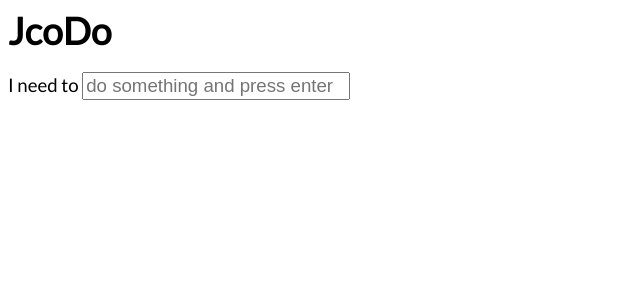
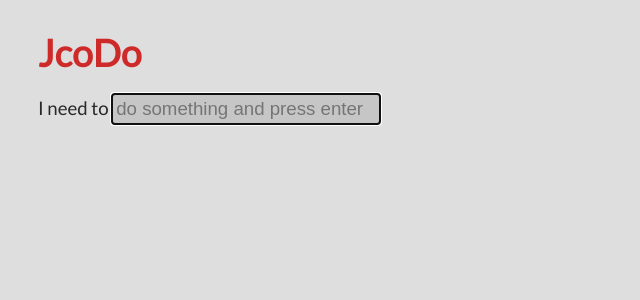
Before and after one commit to Jcovln/JcoDo, a Vue app: page / in a window 1280 px wide. Shown: the top 300 px of the page, without its empty margins (0-640 px from the left). Built offline with nearby package versions, Linux system fonts and the light colour scheme.

Commit message:
add input focus and update style

```diff
--- a/src/App.vue
+++ b/src/App.vue
@@ -18,11 +18,22 @@ export default {
 
 <style>
 @import url('https://fonts.googleapis.com/css?family=Lato');
+body {
+  background-color: #DEDEDE;
+  color: #282828;
+}
+input[type="text"] {
+  background-color: #C6C6C6;
+  border: none;
+  padding: 4px;
+}
 #app {
   font-family: 'Lato', sans-serif;
   font-size: 14pt;
+  margin: 30px;
 }
 #app h1 {
   margin: 0;
+  color: #CF2A2A;
 }
 </style>
--- a/src/components/JcoDo.vue
+++ b/src/components/JcoDo.vue
@@ -1,6 +1,6 @@
 <template>
   <div class="jcodo-container">
-    <p>I need to <input type="text" v-model="newTodo" placeholder="do something and press enter" @keyup.enter="addTodo"/></p>
+    <p>I need to <input type="text" id="in_todo" v-model="newTodo" placeholder="do something and press enter" @keyup.enter="addTodo"/></p>
     <ul>
       <li v-for="(todo, index) in todos" :key="todo.id">
         <i class="fas fa-pencil-alt" @click="editTodo(index)"></i>
@@ -24,6 +24,10 @@ export default {
       newTodo: '',
       todos: []
     }
+  },
+  mounted () {
+    // Focus on the input field
+    document.getElementById('in_todo').focus();
   },
   methods: {
     removeTodo (index) {
@@ -60,7 +64,7 @@ i:hover {
   cursor: pointer;
 }
 i.remove {
-  color: red;
+  color: #CF2A2A;
 }
 .jcodo-container input {
   width: 260px;
```
